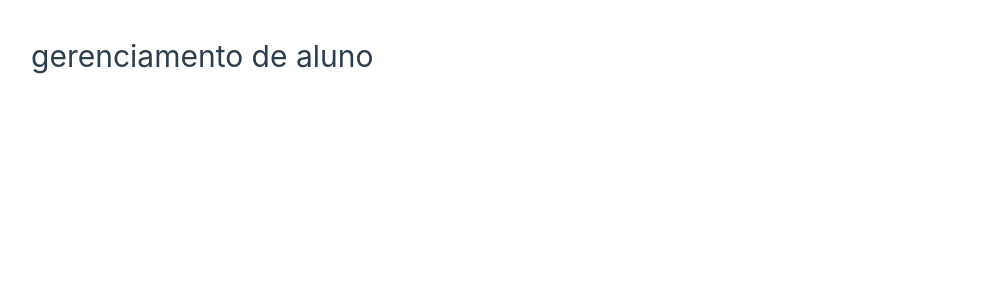
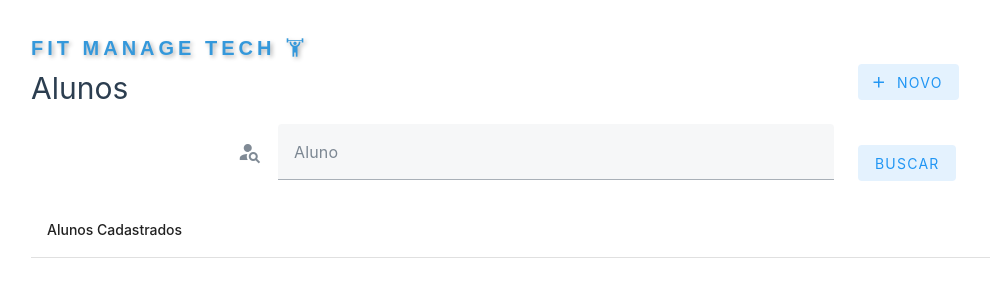
Before and after one commit to jlaindorf/WorldGymAcademia, a Vue app in the folder FitManageTech/: page /gerenciamento-aluno in a window 1280 px wide. Shown: the top 300 px of the page, without its empty margins (1-991 px from the left). Built offline with nearby package versions, Linux system fonts and the light colour scheme.

Commit message:
Feat: Adiciona Parte visual(form, btn, table)

```diff
--- a/FitManageTech/src/views/Gerenciamento/GerenciaAluno.vue
+++ b/FitManageTech/src/views/Gerenciamento/GerenciaAluno.vue
@@ -1,4 +1,96 @@
 <template>
+    <div>
+        <div class="logo">Fit Manage Tech
+        <span class="mdi mdi-weight-lifter" ></span>
+      </div>
+      <v-row>
+     <v-col cols="8">
+        <h1>Alunos</h1>
+     </v-col>
+      <v-col cols="2">
+      <v-btn type="submit" color="blue" prepend-icon="mdi-plus" variant="tonal">Novo</v-btn>
+    </v-col>
+    </v-row>
+    </div>
 
-    <h1>gerenciamento de aluno</h1>
+    <v-form ref="form">
+        <v-row align="center" justify="center">
+    <v-col cols="6">
+        <v-text-field label="Aluno" prepend-icon="mdi-account-search"
+         v-model="aluno"  :rules="[value => !!value || 'É obrigatório colocar o Nome']" ></v-text-field>
+    </v-col>
+    <v-col cols="2">
+      <v-btn type="submit"  @click="searchStudent" color="blue" variant="tonal">Buscar</v-btn>
+    </v-col>
+  </v-row>
+
+</v-form>
+
+<v-table>
+    <thead>
+      <tr>
+        <th class="text-left">Alunos Cadastrados</th>
+      </tr>
+    </thead>
+    <tbody>
+      <tr v-for="aluno in listaAlunos" :key="aluno.description">
+        <td>{{ exercicio.description }}</td>
+      </tr>
+    </tbody>
+  </v-table>
+
+
+
+
 </template>
+
+
+<script>
+
+import axios from 'axios';
+
+export default {
+  data() {
+    return {
+      aluno: '',
+      listaAlunos: []
+
+    };
+  },
+
+  methods: {
+
+    searchStudent() {
+
+      axios({
+        url: 'http://localhost:3000',
+        method: 'GET',
+      })
+        .then((response) => {
+            this.listaAlunos = response.data
+        })
+
+        .catch(() => {
+          alert('Não foi possível Localizar Aluno')
+        })
+    },
+
+}}
+</script>
+
+
+<style>
+  .logo {
+            font-family: Arial, sans-serif;
+            font-size: 20px;
+            font-weight: bold;
+            color: #3498db; /* Cor azul */
+            text-transform: uppercase;
+            letter-spacing: 4px;
+            text-shadow: 2px 2px 4px rgba(0, 0, 0, 0.3);
+            width: 80%;
+
+        }
+        .mdi {
+          width: 30%;}
+</style>
```
